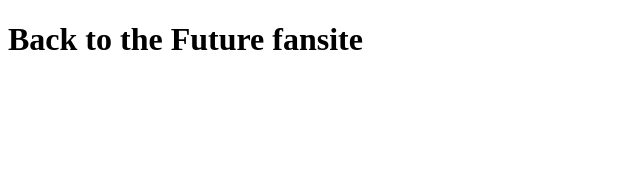
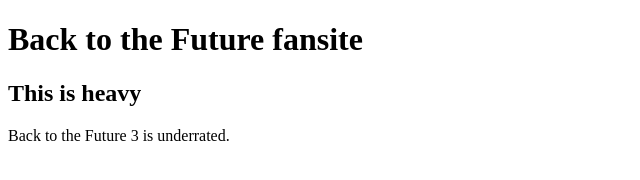
Before and after one commit to owenkcraig/my-first-git-repo, a plain HTML site: page index.html in a window 1280 px wide. Shown: the whole page, without its empty margins (0-640 px from the left). Drawn offline with Linux system fonts and the light colour scheme.

Commit message:
Added content to index.

```diff
--- a/index.html
+++ b/index.html
@@ -8,5 +8,7 @@
 </head>
 <body>
     <h1>Back to the Future fansite</h1>
+    <h2>This is heavy</h2>
+    <p>Back to the Future 3 is underrated.</p>
 </body>
 </html>
```
